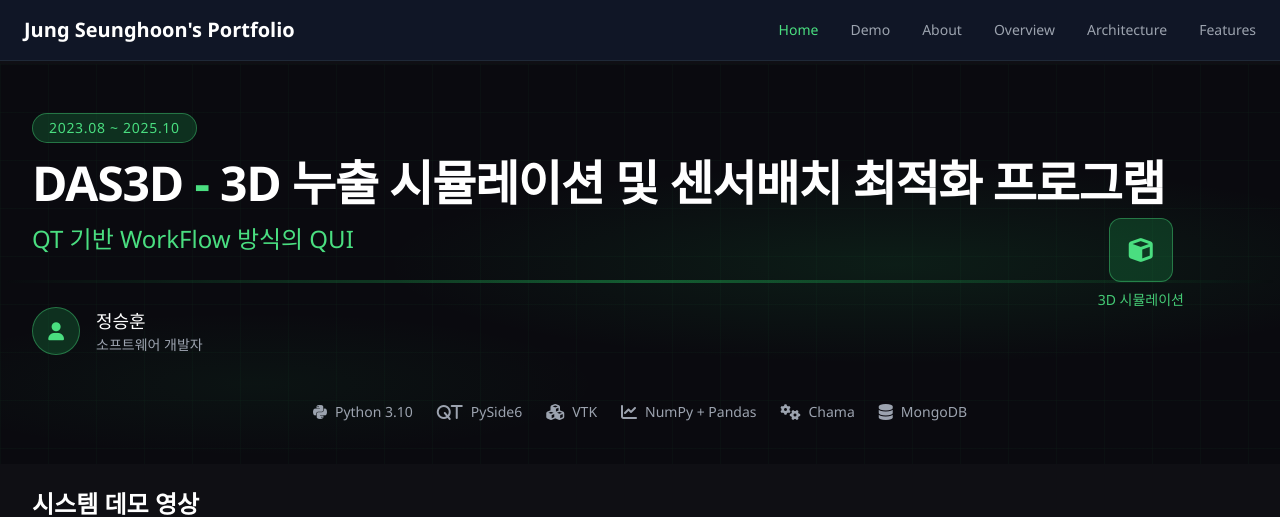
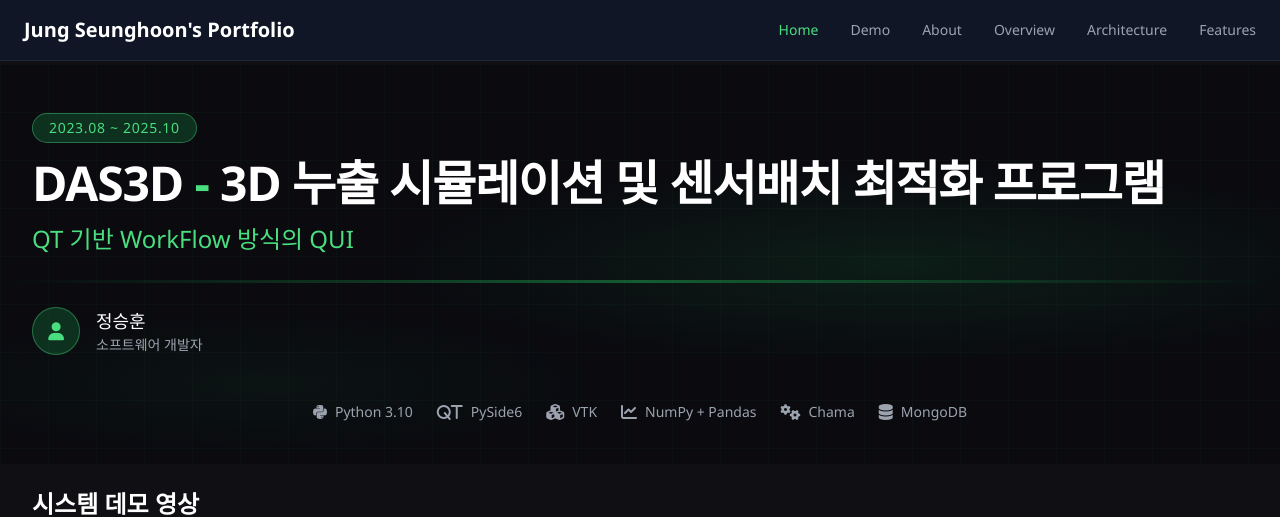
Before and after one commit to seuthootDev/portfolio, a React (Vite) app: page / in a window 1280 px wide. Shown: the top 517 px of the page. Built offline with nearby package versions, Linux system fonts and the light colour scheme.

Commit message:
스크롤리빌

```diff
--- a/src/App.jsx
+++ b/src/App.jsx
@@ -6,6 +6,7 @@ import Architecture from './components/Architecture.jsx';
 import Features from './components/Features.jsx';
 import Demo from './components/Demo.jsx';
 import Conclusion from './components/Conclusion.jsx';
+import ScrollReveal from './components/ScrollReveal.jsx';
 
 function App() {
   const [activeSection, setActiveSection] = useState('hero');
@@ -101,28 +102,42 @@ function App() {
         </div>
       </header>
 
-      {/* 메인 콘텐츠 */}
+      {/* 메인 콘텐츠 - 스크롤 시 슬라이드인 */}
       <main className="pt-16">
         <section id="hero">
+          <ScrollReveal>
             <Hero />
+          </ScrollReveal>
         </section>
         <section id="demo">
+          <ScrollReveal delay={0}>
             <Demo />
+          </ScrollReveal>
         </section>
         <section id="about">
+          <ScrollReveal delay={0}>
             <About />
+          </ScrollReveal>
         </section>
         <section id="overview">
+          <ScrollReveal delay={0}>
             <ProjectOverview />
+          </ScrollReveal>
         </section>
         <section id="architecture">
+          <ScrollReveal delay={0}>
             <Architecture />
+          </ScrollReveal>
         </section>
         <section id="features">
+          <ScrollReveal delay={0}>
             <Features />
+          </ScrollReveal>
         </section>
         <section id="conclusion">
+          <ScrollReveal delay={0}>
             <Conclusion />
+          </ScrollReveal>
         </section>
       </main>
 
--- a/src/components/Hero.jsx
+++ b/src/components/Hero.jsx
@@ -5,14 +5,6 @@ const Hero = () => {
     <section className="min-h-[50vh] hero-bg relative overflow-hidden flex items-center justify-center">
       {/* 시뮬레이션 진행을 나타내는 스캔 라인 — "분석/시뮬레이션 실행 중" 의미 */}
       <div className="hero-scan-line z-0" aria-hidden="true" />
-
-      {/* 우측: 3D 시뮬레이션 아이콘 + 라벨 (의도 명확) */}
-      <div className="absolute right-4 sm:right-8 md:right-16 lg:right-24 top-1/2 -translate-y-1/2 flex flex-col items-center gap-2 text-center">
-        <div className="w-14 h-14 sm:w-16 sm:h-16 rounded-xl bg-green-500/20 border border-green-400/40 flex items-center justify-center">
-          <i className="fas fa-cube text-green-400 text-xl sm:text-2xl" aria-hidden="true" />
-        </div>
-        <span className="text-xs sm:text-sm text-green-400/90 font-medium">3D 시뮬레이션</span>
-      </div>
 
       {/* Main content */}
       <div className="container mx-auto px-8 relative z-10">
--- /dev/null
+++ b/src/components/ScrollReveal.jsx
@@ -0,0 +1,38 @@
+import React, { useRef, useState, useEffect } from 'react';
+
+const ScrollReveal = ({ children, className = '', delay = 0 }) => {
+  const ref = useRef(null);
+  const [visible, setVisible] = useState(false);
+
+  useEffect(() => {
+    const el = ref.current;
+    if (!el) return;
+
+    let timer;
+    const observer = new IntersectionObserver(
+      ([entry]) => {
+        if (entry.isIntersecting) {
+          timer = setTimeout(() => setVisible(true), delay);
+        }
+      },
+      { threshold: 0.1, rootMargin: '0px 0px -40px 0px' }
+    );
+
+    observer.observe(el);
+    return () => {
+      observer.disconnect();
+      if (timer) clearTimeout(timer);
+    };
+  }, [delay]);
+
+  return (
+    <div
+      ref={ref}
+      className={`scroll-reveal ${visible ? 'scroll-reveal-visible' : ''} ${className}`.trim()}
+    >
+      {children}
+    </div>
+  );
+};
+
+export default ScrollReveal;
--- a/src/index.css
+++ b/src/index.css
@@ -8,6 +8,18 @@ body {
   -webkit-font-smoothing: antialiased;
   -moz-osx-font-smoothing: grayscale;
   background-color: #0f0f14;
+}
+
+/* 스크롤 시 슬라이드인 애니메이션 */
+.scroll-reveal {
+  opacity: 0;
+  transform: translateY(28px);
+  transition: opacity 0.6s ease-out, transform 0.6s ease-out;
+}
+
+.scroll-reveal.scroll-reveal-visible {
+  opacity: 1;
+  transform: translateY(0);
 }
 
 /* 데스크탑 스타일 (768px 이상) */
```
Lines whose indentation alone changed are shown as unchanged.
